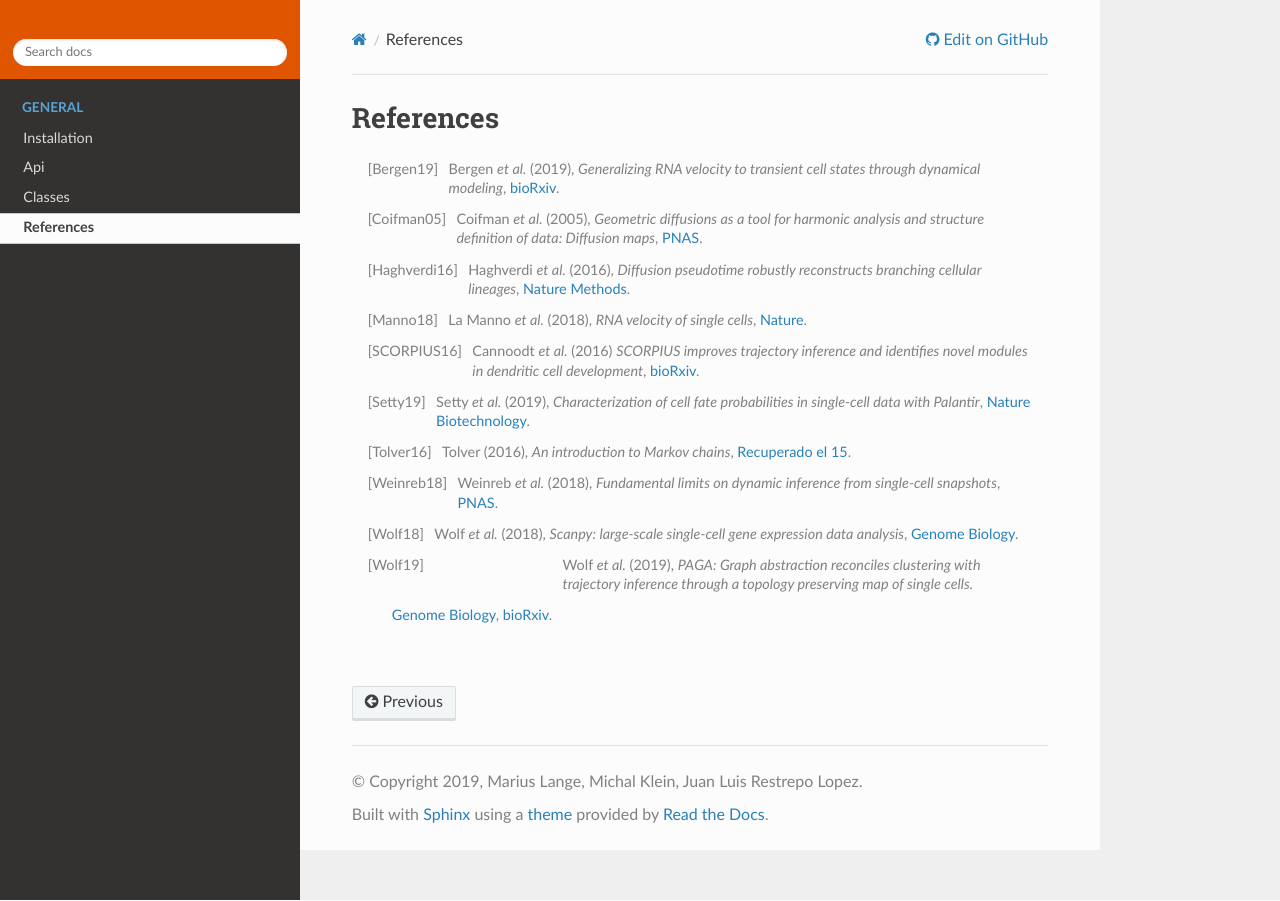
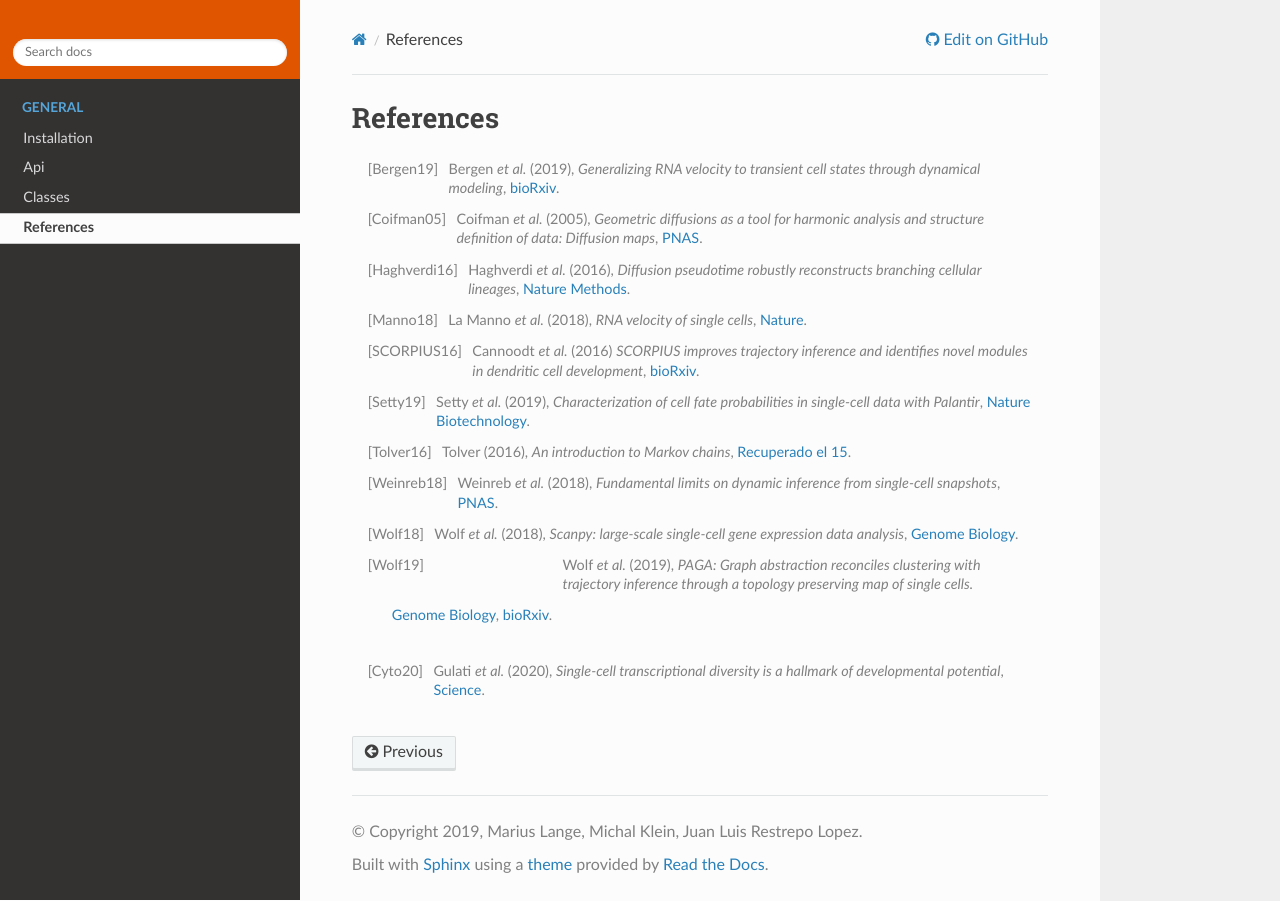
Before and after one commit to theislab/cellrank_notebooks, a Sphinx documentation site: the page built from docs/source/references.rst, in a window 1280 px wide. Built offline with Sphinx 7.4.7 and the Read the Docs theme 2.0.0, drawn with Linux system fonts in a browser that asks for light colours; pages that are not in the unit, such as notebooks, are missing from menus.

Commit message:
Update docs to proprly link to main docs
Former-commit-id: 854c2a4862065802f878db4f047d7084623f0687 [formerly b511640b85a2340bba13ca7ffecf72320236f30a]
Former-commit-id: f753d2d877633ab6dc8cfedebab76816cef73ed6

```diff
--- a/docs/source/references.rst
+++ b/docs/source/references.rst
@@ -41,3 +41,7 @@ References
   *PAGA: Graph abstraction reconciles clustering with trajectory inference through a topology preserving map of single cells.*
    `Genome Biology <https://doi.org/10.1186/s13059-019-1663-x>`__,
    `bioRxiv <https://doi.org/10.1101/208819>`__.
+
+.. [Cyto20] Gulati *et al.* (2020),
+   *Single-cell transcriptional diversity is a hallmark of developmental potential*,
+   `Science  <https://doi.org/10.1126/science.aax0249>`__.
```
Also changed, not shown: docs/source/index.rst (+4 -7 lines).
